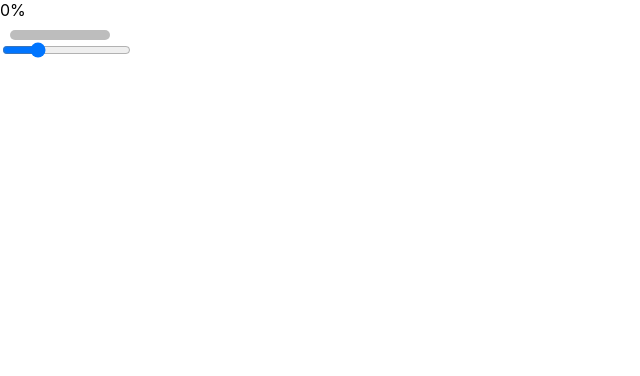
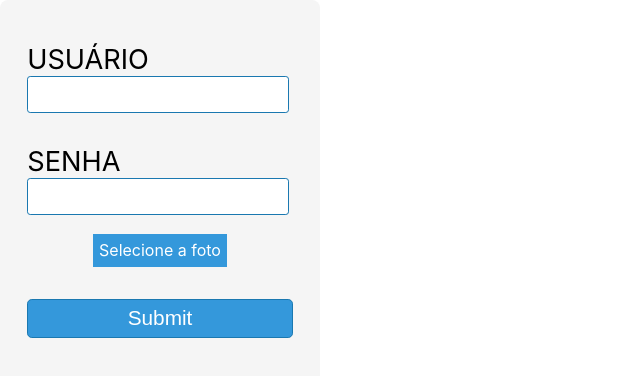
Before and after one commit to Raposo5000/mm-components, a React (Create React App) app: page / in a window 1280 px wide. Shown: the top 376 px of the page, without its empty margins (0-640 px from the left). Built offline with nearby package versions, Linux system fonts and the light colour scheme.

Commit message:
added form to upload images to backend

```diff
--- a/package.json
+++ b/package.json
@@ -7,6 +7,7 @@
     "react": "^16.13.1",
     "react-dom": "^16.13.1",
     "react-redux": "^7.2.1",
+    "react-router-dom": "^5.2.0",
     "react-scripts": "3.4.1",
     "redux": "^4.0.5",
     "styled-components": "^5.1.1"
--- /dev/null
+++ b/src/components/UploadImage/index.js
@@ -0,0 +1,58 @@
+import React from "react";
+// import "./styles.css";label
+import {
+  DivFormContainer,
+  FormSendPhoto,
+  HeaderInput,
+  InputText,
+  DivSelectImage,
+  InputButtonSend,
+  InputSelectImage,
+  LabelInputSelectImage
+} from "./style";
+
+const UploadImage = () => {
+  let [inputValue, setInputValue] = React.useState(null);
+
+  const handleChangeInputFile = (event) => {
+    setInputValue(event.target.files[0].name);
+    console.log(event.target.files[0].name);
+  };
+
+  return (
+    <DivFormContainer>
+      <FormSendPhoto
+        method="POST"
+        enctype="multipart/form-data"
+        action="http://localhost:5000/user/upload-photo"
+      >
+        <p>
+          <HeaderInput>USUÁRIO</HeaderInput>
+          <br />
+          <InputText type="text" name="username" />
+        </p>
+        <p>
+          <HeaderInput>SENHA</HeaderInput>
+          <br />
+          <InputText type="password" name="password" />
+          <br />
+          <DivSelectImage>
+            <LabelInputSelectImage for="input-select-image">Selecione a foto</LabelInputSelectImage>
+            <InputSelectImage
+              type="file"
+              accept="image/*"
+              id="input-select-image"
+              onChange={handleChangeInputFile}
+              className="input-select-image"
+              name="photo"
+            />
+            <span>{inputValue}</span>
+          </DivSelectImage>
+        </p>
+        <InputButtonSend type="submit" className="input-button-send" />
+      </FormSendPhoto>
+    </DivFormContainer>
+  );
+};
+
+export default UploadImage;
--- /dev/null
+++ b/src/components/UploadImage/style.js
@@ -0,0 +1,72 @@
+import styled from "styled-components";
+
+const varBlue = "#1a78b0";
+
+export const DivFormContainer = styled.div`
+  width: 20rem;
+`;
+
+export const DivSelectImage = styled.div`
+  margin-top: 1.2rem;
+  display: flex;
+  align-items: center;
+  justify-content: center;
+  flex-direction: column;
+`;
+
+export const FormSendPhoto = styled.form`
+  background-color: #f5f5f5;
+  padding: 1.7rem 1.7rem 4rem 1.7rem;
+  border-radius: 0.5rem;
+  display: flex;
+  flex-direction: column;
+  justify-content: center;
+  align-content: center;
+`;
+
+export const HeaderInput = styled.label`
+  font-size: 1.7rem;
+`;
+
+export const InputText = styled.input`
+  font-size: 1.2rem;
+  padding: 0.4rem;
+  border: solid 1px ${varBlue};
+  border-radius: 0.2rem;
+`;
+
+export const Label = styled.input`
+  background-color: #3498db;
+  padding: 0.4rem;
+  color: white;
+  cursor: pointer;
+`;
+
+export const InputButtonSend = styled.input`
+  padding: 0.4rem;
+  margin-top: 1rem;
+  font-size: 1.3rem;
+  border-radius: 0.3rem;
+  border: 1px solid ${varBlue};
+  color: white;
+  background: #3498db;
+  cursor: pointer;
+
+  &:hover {
+    opacity: 0.8;
+  }
+`;
+export const LabelInputSelectImage = styled.label`
+  background-color: #3498db;
+  padding: 0.4rem;
+  color: white;
+  cursor: pointer;
+
+  &:hover {
+    opacity: 0.8;
+  }
+`;
+
+export const InputSelectImage = styled.input`
+  display: none;
+`;
--- /dev/null
+++ b/src/components/UploadImage/styles.css
@@ -0,0 +1,58 @@
+@import url("https://fonts.googleapis.com/css2?family=Poppins&display=swap");
+
+.form-send-photo {
+
+}
+
+.header-input {
+
+}
+
+.input-text-form {
+  font-size: 1.2rem;
+  padding: 0.4rem;
+  border: solid 1px var(--blue);
+  border-radius: 0.2rem;
+}
+
+
+
+.div-select-image {
+  margin-top: 1.2rem;
+  display: flex;
+  align-items: center;
+  justify-content: center;
+  flex-direction: column;
+}
+
+.div-select-image input {
+  display: none;
+}
+
+.div-select-image label {
+  background-color: #3498db;
+  padding: 0.4rem;
+  color: white;
+  cursor: pointer;
+}
+
+.div-select-image label:hover {
+  opacity: 0.8;
+}
+
+.input-button-send {
+  padding: 0.4rem;
+  margin-top: 1rem;
+  font-size: 1.3rem;
+  border-radius: 0.3rem;
+  border: 1px solid var(--blue);
+  color: white;
+  background: #3498db;
+  cursor: pointer;
+  /* background: blue; */
+}
+
+.input-button-send:hover {
+  opacity: 0.8;
+  /* background: white; */
+}
--- a/src/main/App.js
+++ b/src/main/App.js
@@ -7,7 +7,8 @@ import React from 'react'
 // import ScreenLunchTime from '../components/ScreenLunchTime/Index'
 // import ScreenExitTime from '../components/ScreenExitTime/Index'
 // import ServerOffScreen from '../pages/serverOff'
-import ProgressBar from '../components/ProgressBar'
+// import ProgressBar from '../components/ProgressBar'
+import UploadImage from '../components/UploadImage'
 
 function App () {
   return (
@@ -20,7 +21,8 @@ function App () {
       {/* <CardsGroup /> */}
       {/* <ScreenLunchTime showing={false || true}/> */}
       {/* <ScreenExitTime /> */}
-      <ProgressBar/>
+      {/* <ProgressBar/> */}
+      <UploadImage />
     </div>
   )
 }
```
Also changed, not shown: src/components/checkList/index.js (+4 -4 lines), src/pages/serverOff/index.js (+1 -1 lines), 1 other file (tests, documents, lock files or other folders).
